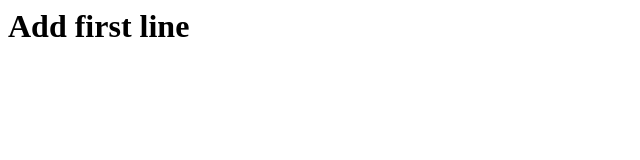
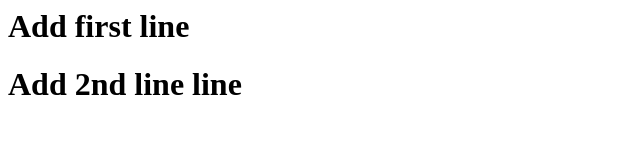
Before and after one commit to rajivsiddiqui/gitTest, a plain HTML site: page index.html in a window 1280 px wide. Shown: the whole page, without its empty margins (0-640 px from the left). Drawn offline with Linux system fonts and the light colour scheme.

Commit message:
add 2nd line in index file

```diff
--- a/index.html
+++ b/index.html
@@ -4,5 +4,6 @@
 </head>
 <body>
 <h1>Add first line</h1>
+<h1>Add 2nd line line</h1>
 </body>
 </html>
```
